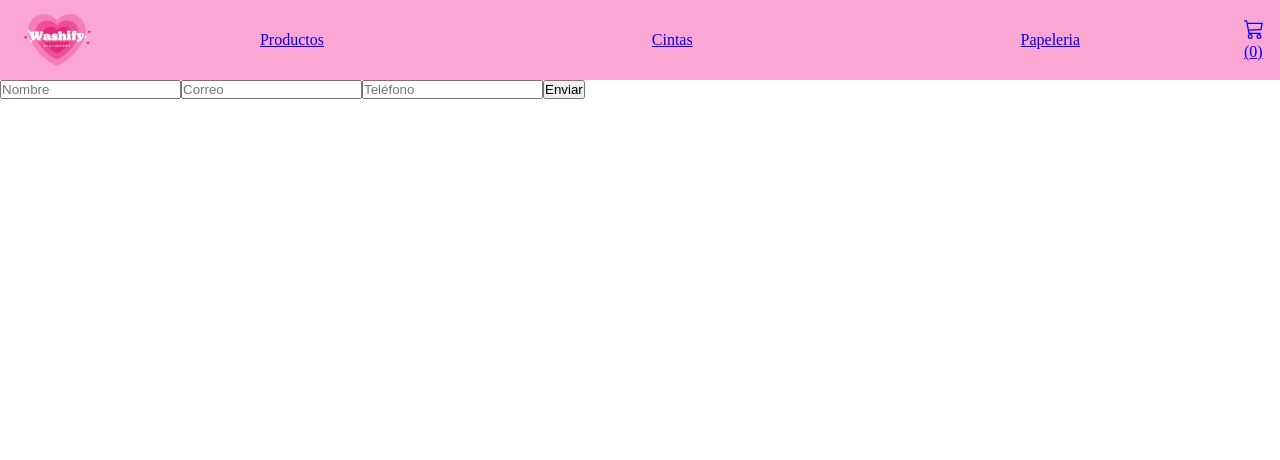
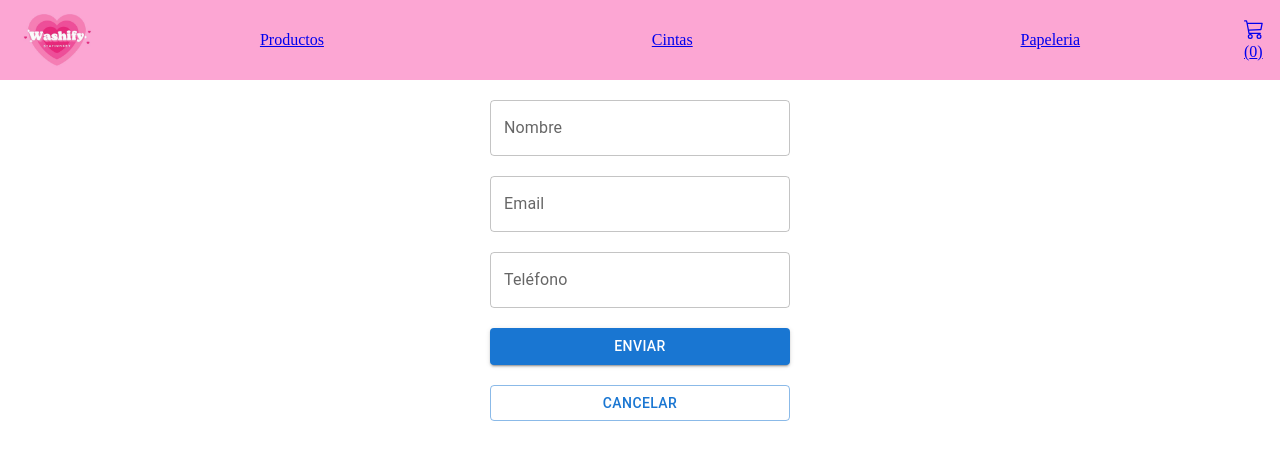
Before and after one commit to BrenDelfino/ProyectoFinal-Delfino-React, a React (Vite) app: page /checkout in a window 1280 px wide. Shown: the top 460 px of the page. Built offline with nearby package versions, Linux system fonts and the light colour scheme.

Commit message:
carga firebase debug

```diff
--- a/package.json
+++ b/package.json
@@ -10,6 +10,10 @@
     "preview": "vite preview"
   },
   "dependencies": {
+    "@emotion/react": "^11.14.0",
+    "@emotion/styled": "^11.14.0",
+    "@mui/material": "^7.0.2",
+    "firebase": "^11.6.0",
     "react": "^19.0.0",
     "react-dom": "^19.0.0",
     "react-router-dom": "^7.3.0"
--- a/src/App.jsx
+++ b/src/App.jsx
@@ -13,6 +13,7 @@ function App() {
       <BrowserRouter>
         <Navbar />
         <Routes>
+          <Route path="/" element={<ItemListContainer />} />
           <Route path="/productos" element={<ItemListContainer />} />
           <Route path="/productos/:categoria" element={<ItemListContainer />} />
           <Route path="/detalle/:id" element={<ItemDetail />} />
--- a/src/components/Checkout/Checkout.jsx
+++ b/src/components/Checkout/Checkout.jsx
@@ -1,49 +1,103 @@
-import { useState } from 'react';
-import { useAppContext } from '../../context/context';
 import './Checkout.css';
-import { useNavigate } from 'react-router-dom';
+import { useState } from "react";
+import { db } from '../../firebaseConfig';
+import { addDoc, collection } from "firebase/firestore";
+import { useAppContext } from "../../context/context";
+import { Button, TextField } from "@mui/material";
 
-function Checkout() {
-
-    const navigate = useNavigate();
-
-    const [formData, setFormData] = useState({
+const Checkout = () => {
+    const [userInfo, setUserInfo] = useState({
         nombre: "",
-        correo: "",
+        email: "",
         telefono: "",
     });
 
-    const modificarInput = (e) => {
-        const { value, name } = e.target;
-        setFormData({
-            ...formData,
-            [name]: value,
+    const [orderId, setOrderId] = useState(null);
+
+    const { getTotalAmount, resetCart, carrito } = useAppContext();
+
+    console.log("Carrito en Checkout:", carrito);
+
+    const funcionFormulario = (evento) => {
+        evento.preventDefault();
+
+        if (!userInfo.nombre || !userInfo.email || !userInfo.telefono) {
+            alert("Por favor, completa toda la información.");
+            return;
+        }
+
+        let ordersCollection = collection(db, "orders");
+
+        let totalAmount = getTotalAmount();
+
+        let order = {
+            buyer: userInfo,
+            items: carrito,
+            total: totalAmount,
+        };
+
+        console.log("Pedido a enviar:", order);
+
+        addDoc(ordersCollection, order).then((res) => {
+            setOrderId(res.id);
+            resetCart();
+        }).catch((error) => {
+            console.error("Error al agregar el pedido:", error);
         });
     };
 
-    const crearOrden = (e) => {
-        e.preventDefault();
-        console.log("Orden creada", formData);
-        setFormData({
-            nombre: "",
-            correo: "",
-            telefono: "",
-        });
-
-        setTimeout(() => {
-            navigate("/productos");
-        }, 1000);
+    const funcionInputs = (evento) => {
+        const { value, name } = evento.target;
+        setUserInfo({ ...userInfo, [name]: value });
     };
 
     return (
-        <div style={{ display: "flex", flexDirection: "column" }}>
-            <form onSubmit={crearOrden}>
-                <input type="text" placeholder='Nombre' name="nombre" value={formData.nombre} onChange={modificarInput} />
-                <input type="text" placeholder='Correo' name="correo" value={formData.correo} onChange={modificarInput} />
-                <input type="text" placeholder='Teléfono' name="telefono" value={formData.telefono} onChange={modificarInput} />
-                <input type="submit" value="Enviar" />
-            </form>
-        </div >
+        <div style={{ marginTop: "20px", display: "flex", justifyContent: "center" }}>
+            {orderId ? (
+                <h2>Gracias por tu compra, tu comprobante es: {orderId}</h2>
+            ) : (
+                <form
+                    onSubmit={funcionFormulario}
+                    style={{
+                        display: "flex",
+                        flexDirection: "column",
+                        width: "300px",
+                        gap: "20px",
+                    }}
+                >
+                    <TextField
+                        variant="outlined"
+                        type="text"
+                        label="Nombre"
+                        name="nombre"
+                        onChange={funcionInputs}
+                        value={userInfo.nombre}
+                    />
+                    <TextField
+                        variant="outlined"
+                        type="email"
+                        label="Email"
+                        name="email"
+                        onChange={funcionInputs}
+                        value={userInfo.email}
+                    />
+                    <TextField
+                        variant="outlined"
+                        type="tel"
+                        label="Teléfono"
+                        name="telefono"
+                        onChange={funcionInputs}
+                        value={userInfo.telefono}
+                    />
+                    <Button variant="contained" type="submit">
+                        Enviar
+                    </Button>
+                    <Button variant="outlined" type="button" onClick={() => resetCart()}>
+                        Cancelar
+                    </Button>
+                </form>
+            )}
+        </div>
     );
 };
 
--- a/src/components/Contador/Contador.css
+++ b/src/components/Contador/Contador.css
@@ -0,0 +1,18 @@
+.card-btn{
+    background-color: pink;
+    height: 3rem;
+    border-radius: 6px;
+    padding: 5px;
+    border: none;
+    margin: 10px;
+}
+
+.card-btn:hover{
+    box-shadow: 0 8px 16px 0 rgba(0,0,0,0.2);
+    cursor: pointer;
+    background-color: rgb(240, 128, 146);
+}
+
+.buttons-container{
+    display: inline-flex,
+}
--- a/src/components/Contador/Contador.jsx
+++ b/src/components/Contador/Contador.jsx
@@ -8,9 +8,9 @@ function Contador({stock}) {
     return (
         <div className="contador-container">
             <div className="buttons-container">
-                <button disabled={contador === 1} className="btn-modify" onClick={() => setContador(contador - 1)}>-</button>
+                <button disabled={contador === 1} className="card-btn" onClick={() => setContador(contador - 1)}>-</button>
                 <p id="numero">{contador}</p>
-                <button disabled={contador === stock} className="btn-modify" onClick={() => setContador(contador + 1)}>+</button>
+                <button disabled={contador === stock} className="card-btn" onClick={() => setContador(contador + 1)}>+</button>
             </div>
         </div>
     );
--- a/src/components/Item/Item.jsx
+++ b/src/components/Item/Item.jsx
@@ -2,7 +2,7 @@ import { Link } from 'react-router-dom';
 import './Item.css';
 import { useAppContext } from '../../context/context';
 
-function Item({ id, nombre, precio }) {
+function Item({ id, nombre, precio}) {
 
     const { agregarAlCarrito } = useAppContext();
 
@@ -10,7 +10,7 @@ function Item({ id, nombre, precio }) {
         <div className="card">
             <h2>{nombre || "NO DISPONIBLE"}</h2>
             <h3>Precio: ${precio || "SIN PRECIO"}</h3>
-            <button disabled={!nombre} className="card-btn" onClick={() => agregarAlCarrito({id, nombre, precio, cantidad: 1})}>Agregar al carrito</button>
+            <button disabled={!nombre} className="card-btn" onClick={() => agregarAlCarrito({id, nombre, precio: Number(precio), cantidad: 1})}>Agregar al carrito</button>
             <Link to={`/detalle/${id}`}>
                 <button disabled={!nombre} className="card-btn">
                     Ver detalle
@@ -21,3 +21,7 @@ function Item({ id, nombre, precio }) {
 };
 
 export default Item;
+
+export const agregarAlCarrito = (item) => {
+    console.log("Agregando al carrito:", item);
+};
--- a/src/context/context.jsx
+++ b/src/context/context.jsx
@@ -6,39 +6,35 @@ export const useAppContext = () => useContext(AppContext);
 
 export const ContextProvider = (props) => {
     const [carrito, setCarrito] = useState([]);
-    const [contador, setContador] = useState(0);
+    const [totalAmount, setTotalAmount] = useState(0);
 
     const agregarAlCarrito = (producto) => {
-        if(carrito.some(el => el.id === producto.id)){
+        if (carrito.some(el => el.id === producto.id)) {
             const newCarrito = carrito.map(el => {
-                if(el.id === producto.id){
+                if (el.id === producto.id) {
                     return {
                         ...el,
                         cantidad: el.cantidad + producto.cantidad,
                     };
-                } else {
-                    return el;
-                };
+                }
+                return el;
             });
-
             setCarrito(newCarrito);
         } else {
             setCarrito([...carrito, producto]);
-        };
-        setContador(1);
+        }
+        setTotalAmount(prevAmount => prevAmount + producto.precio * producto.cantidad);
     };
 
-    const eliminarProducto = (id) => {
-        const newCarrito = carrito.filter(el => el.id !== id);
-        setCarrito(newCarrito);
-    };
+    const getTotalAmount = () => totalAmount;
 
-    const limpiarCarrito = () => {
+    const resetCart = () => {
         setCarrito([]);
+        setTotalAmount(0);
     };
 
     return (
-        <AppContext.Provider value={{ carrito, agregarAlCarrito, contador, setContador, eliminarProducto, limpiarCarrito }}>
+        <AppContext.Provider value={{ carrito, agregarAlCarrito, resetCart, getTotalAmount }}>
             {props.children}
         </AppContext.Provider>
     );
--- /dev/null
+++ b/src/firebaseConfig.js
@@ -0,0 +1,14 @@
+import { initializeApp } from "firebase/app";
+import { getFirestore } from "firebase/firestore";
+
+const firebaseConfig = {
+    apiKey: "AIzaSyAzXd9yDdchp5dUPIv2qkhxMpCLp_k4TNI",
+    authDomain: "proyectofinal-delfino-react.firebaseapp.com",
+    projectId: "proyectofinal-delfino-react",
+    storageBucket: "proyectofinal-delfino-react.firebasestorage.app",
+    messagingSenderId: "976635781371",
+    appId: "1:976635781371:web:516be90d0e1bd319e2505e"
+};
+
+const app = initializeApp(firebaseConfig);
+export const db = getFirestore (app);
--- a/src/productos.js
+++ b/src/productos.js
@@ -1,6 +1,6 @@
 export const productos = [
     {
-        id: 1,
+        //id: 1,
         nombre: "Washi Tape",
         precio: "1000",
         img: "",
@@ -9,7 +9,7 @@ export const productos = [
         stock: "10"
     },
     {
-        id: 2,
+        //id: 2,
         nombre: "Cinta Navideña",
         precio: "2000",
         img: "",
@@ -18,7 +18,7 @@ export const productos = [
         stock: "5"
     },
     {
-        id: 3,
+        //id: 3,
         nombre: "Set 20 Hojas Decorativas",
         precio: "3000",
         img: "",
@@ -27,7 +27,7 @@ export const productos = [
         stock: "2"
     },
     {
-        id: 4,
+        //id: 4,
         nombre: "Cuadernillo Paperblank",
         precio: "5000",
         img: "",
```
Also changed, not shown: src/components/ItemDetail/ItemDetail.jsx (+36 -43 lines), src/components/ItemListContainer/ItemListContainer.jsx (+19 -26 lines), 1 other file (tests, documents, lock files or other folders).
